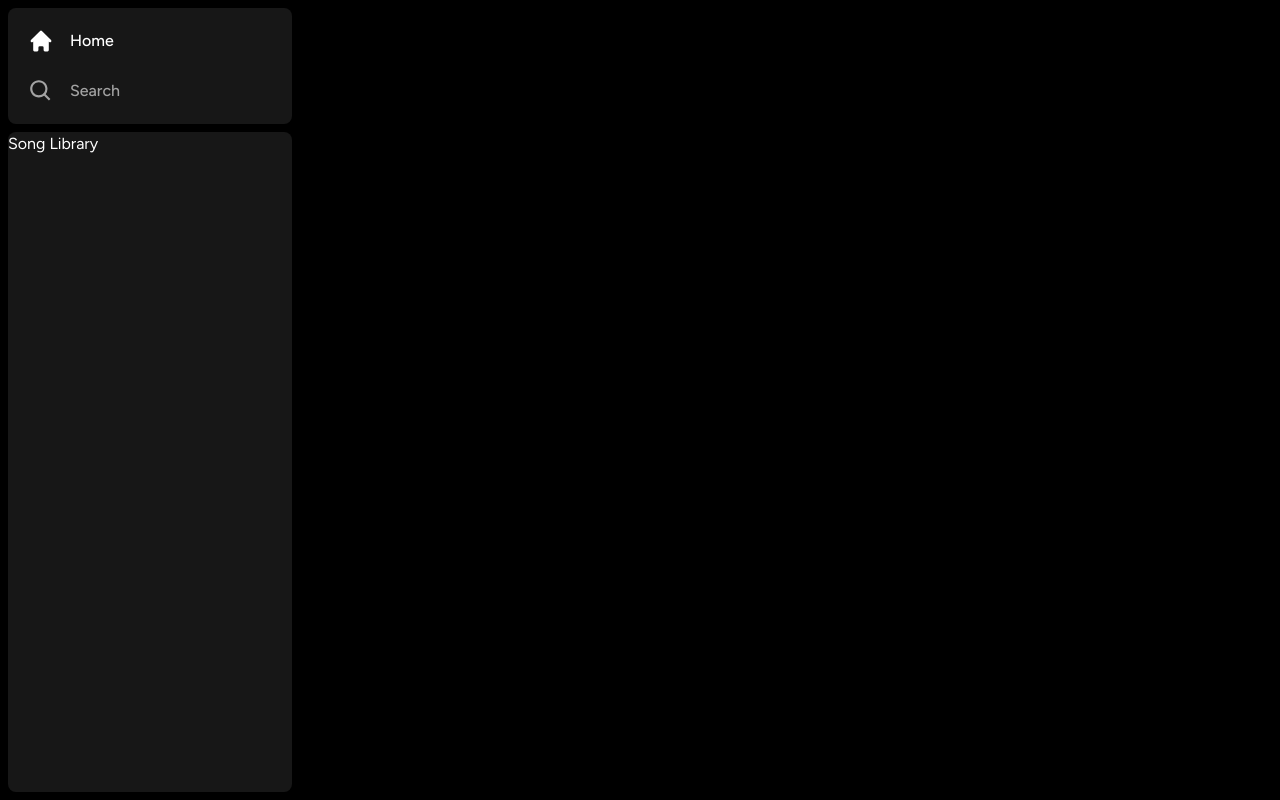
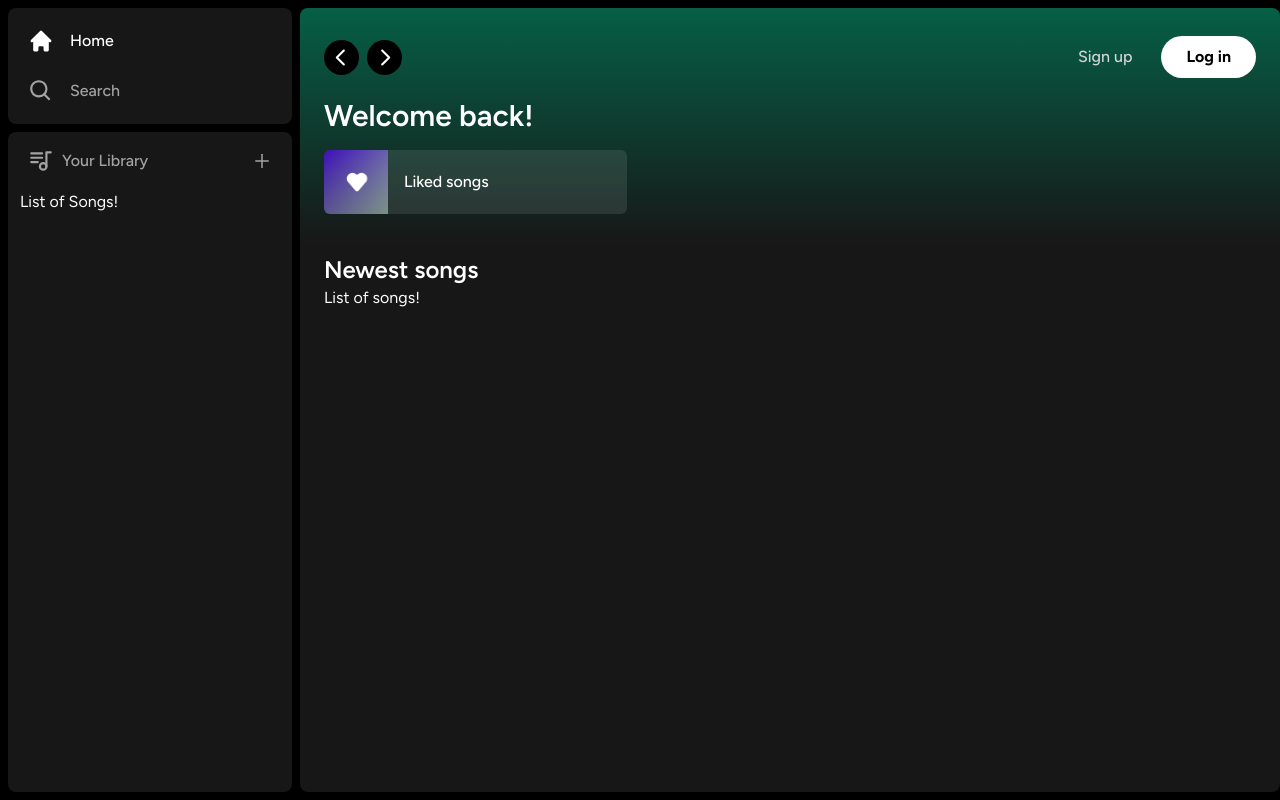
Before and after one commit to LucioFider/Sellify1.0, a Next.js app: page / in a window 1280 px wide. Built offline with nearby package versions, Linux system fonts and the light colour scheme.

Commit message:
Created the main header for the main page

```diff
--- a/app/(site)/page.tsx
+++ b/app/(site)/page.tsx
@@ -1,3 +1,28 @@
+import Header from "@/components/Header";
+import ListItem from "@/components/ListItem";
+
 export default function Home() {
-  return <div className="text-green-500">Main Content</div>;
+  return (
+    <div className="bg-neutral-900 rounded-lg h-full w-full overflow-hidden overflow-y-auto">
+      <Header>
+        <div className="mb-2">
+          <h1 className="text-white text-3xl font-semibold">Welcome back!</h1>
+          <div className="grid grid-cols-1 sm:grid-cols-2 xl:grid-cols-3 2xl:grid-cols-4 gap-3 mt-4">
+            <ListItem
+              image="/images/liked.png"
+              name="Liked songs"
+              href="liked"
+            />
+          </div>
+        </div>
+      </Header>
+
+      <div className="mt-2 mb-7 px-6">
+        <div className="flex justify-between items-center">
+          <h1 className="text-white text-2xl font-semibold">Newest songs</h1>
+        </div>
+        <div>List of songs!</div>
+      </div>
+    </div>
+  );
 }
--- /dev/null
+++ b/components/Button.tsx
@@ -0,0 +1,29 @@
+import React, { forwardRef } from "react";
+import { twMerge } from "tailwind-merge";
+
+interface ButtonProps extends React.ButtonHTMLAttributes<HTMLButtonElement> {}
+
+const Button = forwardRef<HTMLButtonElement, ButtonProps>(
+  ({ className, children, disabled, type = "button", ...props }, ref) => {
+    return (
+      <button
+        type={type}
+        className={twMerge(
+          `
+    w-full rounded-full bg-green-500 border border-transparent px-3 py-3 disabled:cursor-not-allowed disabled:opacity-50 text-black font-bold hover:opacity-75 transition
+    `,
+          className
+        )}
+        disabled={disabled}
+        ref={ref}
+        {...props}
+      >
+        {children}
+      </button>
+    );
+  }
+);
+
+Button.displayName = "Button";
+
+export default Button;
--- /dev/null
+++ b/components/Header.tsx
@@ -0,0 +1,76 @@
+"use client";
+
+import { useRouter } from "next/navigation";
+import React from "react";
+import { twMerge } from "tailwind-merge";
+import { RxCaretLeft, RxCaretRight } from "react-icons/rx";
+import { HiHome } from "react-icons/hi";
+import { BiSearch } from "react-icons/bi";
+import Button from "./Button";
+
+interface HeaderProps {
+  children: React.ReactNode;
+  className?: string;
+}
+
+const Header: React.FC<HeaderProps> = ({ children, className }) => {
+  const router = useRouter();
+
+  const handleLogout = () => {
+    //handle logout
+  };
+  return (
+    <div
+      className={twMerge(
+        `h-fit bg-gradient-to-b from-emerald-800 p-6`,
+        className
+      )}
+    >
+      <div className="w-full mb-4 flex items-center justify-between">
+        <div className="hidden md:flex gap-x-2 items-center">
+          <button
+            onClick={() => router.back()}
+            className="rounded-full bg-black flex items-center justify-center hover:opacity-75 transition"
+          >
+            <RxCaretLeft size={35} className="text-white" />
+          </button>
+          <button
+            onClick={() => router.forward()}
+            className="rounded-full bg-black flex items-center justify-center hover:opacity-75 transition"
+          >
+            <RxCaretRight size={35} className="text-white" />
+          </button>
+        </div>
+
+        <div className="flex md:hidden gap-x-2 items-center">
+          <button className="rounded-full p-2 bg-white flex items-center justify-center hover:opacity-75 transition">
+            <HiHome className="text-black" size={20} />
+          </button>
+          <button className="rounded-full p-2 bg-white flex items-center justify-center hover:opacity-75 transition">
+            <BiSearch className="text-black" size={20} />
+          </button>
+        </div>
+        <div className="flex justify-between items-center gap-x-4">
+          <>
+            <div>
+              <Button
+                onClick={() => {}}
+                className="bg-transparent text-neutral-300 font-medium"
+              >
+                Sign up
+              </Button>
+            </div>
+            <div>
+              <Button onClick={() => {}} className="bg-white px-6 py-2">
+                Log in
+              </Button>
+            </div>
+          </>
+        </div>
+      </div>
+      {children}
+    </div>
+  );
+};
+
+export default Header;
--- /dev/null
+++ b/components/Library.tsx
@@ -0,0 +1,30 @@
+"use client";
+
+import React from "react";
+import { TbPlaylist } from "react-icons/tb";
+import { AiOutlinePlus } from "react-icons/ai";
+
+const Library = () => {
+  const onClick = () => {
+    //handle uploas later
+  };
+  return (
+    <div className="flex flex-col">
+      <div className="flex items-center justify-between px-5 pt-4">
+        <div className="inline-flex items-center gap-x-2">
+          <TbPlaylist size={26} className="text-neutral-400" />
+          <p className="text-neutral-400 font-medium text-md">Your Library</p>
+        </div>
+        <AiOutlinePlus
+          onClick={onClick}
+          size={20}
+          className="text-neutral-400 cursor-pointer hover:text-white transition"
+        />
+      </div>
+
+      <div className="flex flex-col gap-y-2 mt-4 px-3">List of Songs!</div>
+    </div>
+  );
+};
+
+export default Library;
--- /dev/null
+++ b/components/ListItem.tsx
@@ -0,0 +1,37 @@
+"use client";
+
+import Image from "next/image";
+import { useRouter } from "next/navigation";
+import React from "react";
+import { FaPlay } from "react-icons/fa";
+
+interface ListItemProps {
+  image: string;
+  name: string;
+  href: string;
+}
+
+const ListItem: React.FC<ListItemProps> = ({ image, name, href }) => {
+  const router = useRouter();
+
+  const onClick = () => {
+    //Add authentication before push
+    router.push(href);
+  };
+  return (
+    <button
+      onClick={onClick}
+      className="relative group flex items-center rounded-md overflow-hidden gap-x-4 bg-neutral-100/10 hover:bg-neutral-100/20 transition pr-4"
+    >
+      <div className="relative min-h-[64px] min-w-[64px]">
+        <Image className="object-cover" fill src={image} alt="Image" />
+      </div>
+      <p className="font-medium truncate py-5">{name}</p>
+      <div className="absolute transition opacity-0 rounded-full flex items-center justify-center bg-green-500 p-4 drop-shadow-md right-5 group-hover:opacity-100 hover:scale-110">
+        <FaPlay className="text-black" />
+      </div>
+    </button>
+  );
+};
+
+export default ListItem;
--- a/components/Sidebar.tsx
+++ b/components/Sidebar.tsx
@@ -6,6 +6,7 @@
 import { BiSearch } from "react-icons/bi";
 import Box from "./Box";
 import SidebarItem from "./SidebarItem";
+import Library from "./Library";
 
 interface SidebarProps {
   children: React.ReactNode;
@@ -40,8 +41,11 @@
             ))}
           </div>
         </Box>
-        <Box className="overflow-y-auto h-full">Song Library</Box>
+        <Box className="overflow-y-auto h-full">
+          <Library />
+        </Box>
       </div>
+      <main className="h-full flex-1 overflow-y-auto py-2">{children}</main>
     </div>
   );
 };
```
Also changed, not shown: public/images/liked.png (added).
